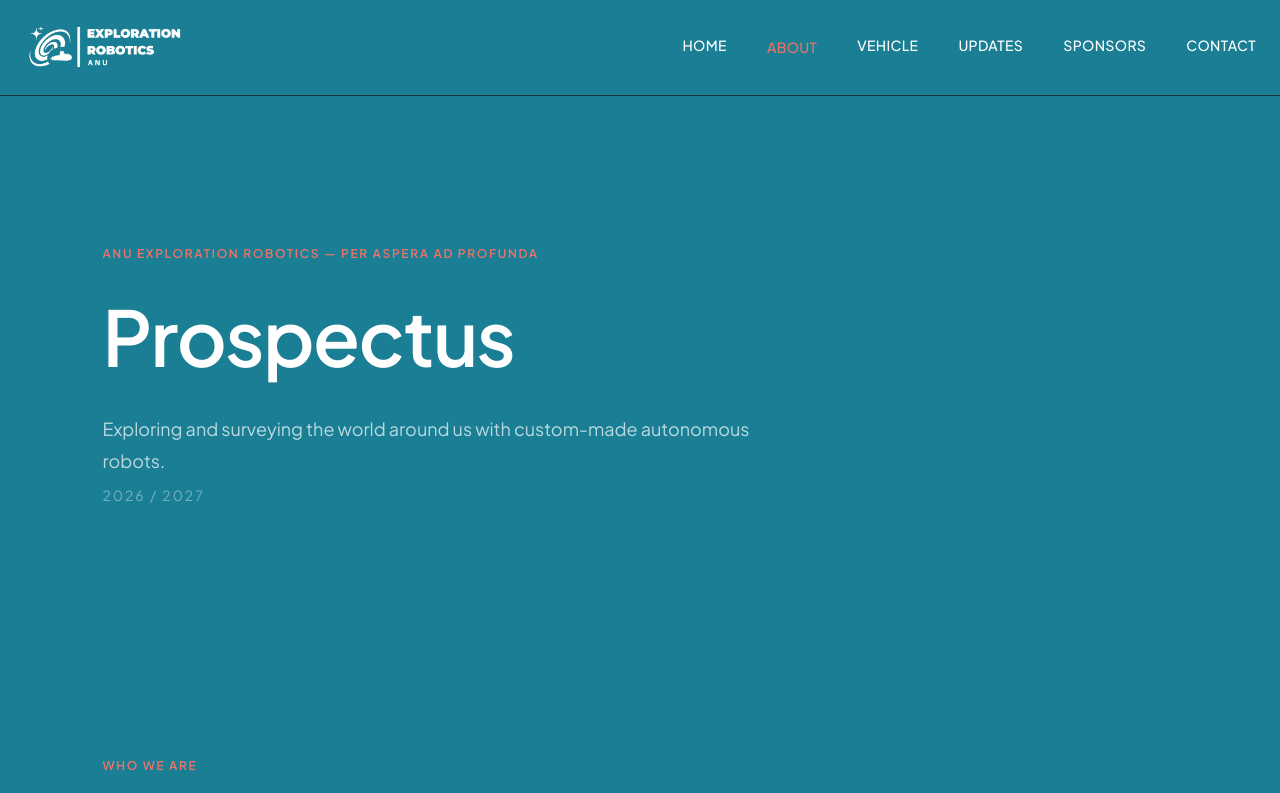
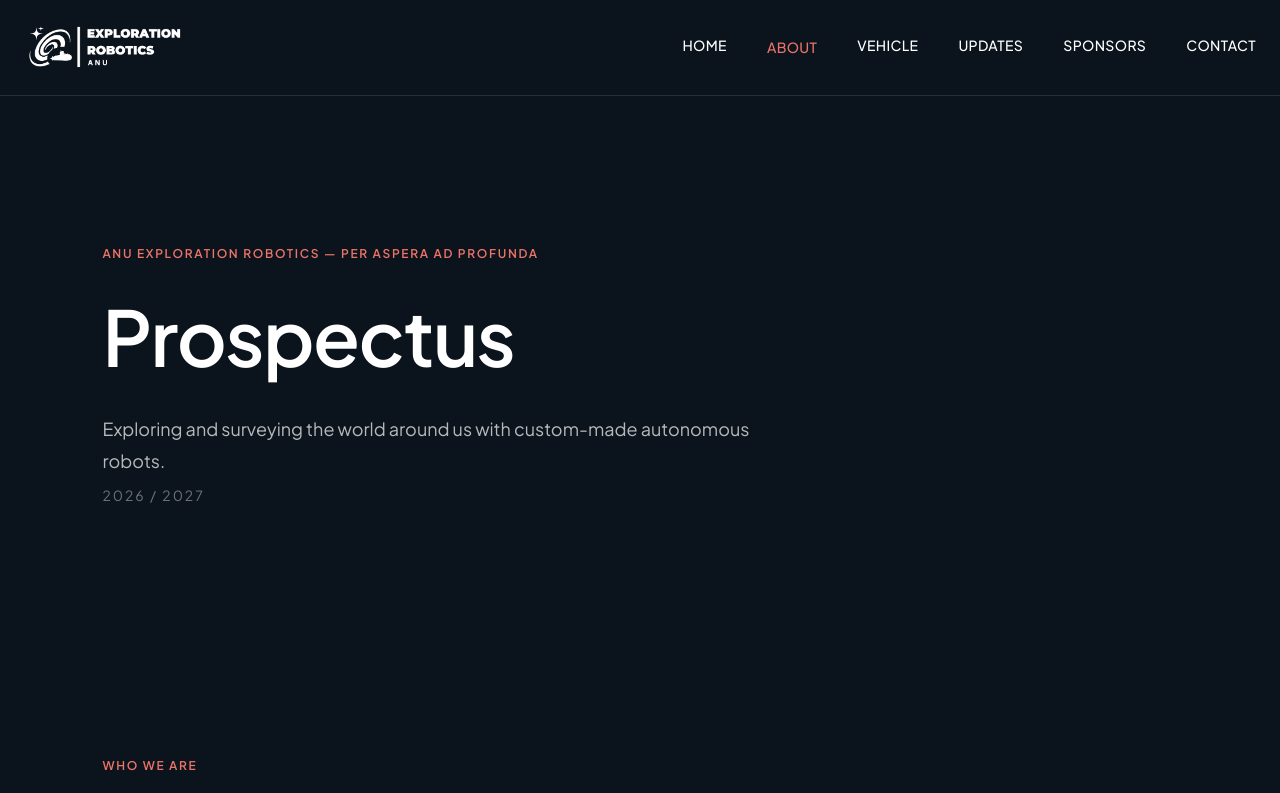
Before and after one commit to MxtthewLloyd/ANU-Exploration-Robotics-Website, a Next.js app in the folder anuxrobotics/: page /mission in a window 1280 px wide. Shown: the top 793 px of the page. Built offline with nearby package versions, Linux system fonts and the light colour scheme; a web font is replaced by a local one.

Commit message:
scroll effect removed from mission, and new animation

```diff
--- a/anuxrobotics/app/globals.css
+++ b/anuxrobotics/app/globals.css
@@ -38,8 +38,8 @@ h1, h2, h3, .font-display {
   background: linear-gradient(
     120deg,
     rgba(0,0,0,0.9) 0%,
-    rgba(0,0,0,0.6) 40%,
-    rgba(0,0,0,0.2) 60%,
+    rgba(0,0,0,0.7) 40%,
+    rgba(0,0,0,0.4) 60%,
     rgba(0,0,0,0) 100%
   );
 }
--- a/anuxrobotics/app/mission/page.tsx
+++ b/anuxrobotics/app/mission/page.tsx
@@ -1,5 +1,4 @@
 import Header from "@/components/Header";
-import DepthBackground from "@/components/DepthBackground";
 import ScrollReveal from "@/components/ScrollReveal";
 
 const requirements = [
@@ -93,7 +92,6 @@ const sponsorBenefits = [
 export default function ProspectusPage() {
   return (
     <>
-      <DepthBackground />
       <Header />
 
       {/* COVER */}
--- a/anuxrobotics/app/page.tsx
+++ b/anuxrobotics/app/page.tsx
@@ -17,7 +17,7 @@ export default function Home() {
             playsInline
             className="absolute inset-0 h-full w-full object-cover"
           >
-            <source src="/reef-home.mp4" type="video/mp4" />
+            <source src="/211375.mp4" type="video/mp4" />
           </video>
         </div>
 
--- a/anuxrobotics/components/DepthBackground.tsx
+++ b/anuxrobotics/components/DepthBackground.tsx
@@ -1,6 +1,6 @@
 "use client";
 
-import { useEffect, useRef } from "react";
+import { useEffect, useRef, useState } from "react";
 
 // Depth colour stops: [scroll progress 0-1, hex colour]
 const STOPS: [number, string][] = [
@@ -42,6 +42,7 @@ function colourAt(progress: number) {
 }
 
 export default function DepthBackground() {
+  const [bg, setBg] = useState(STOPS[0][1]);
   const ticking = useRef(false);
 
   useEffect(() => {
@@ -52,8 +53,7 @@ export default function DepthBackground() {
         const doc = document.documentElement;
         const max = doc.scrollHeight - doc.clientHeight;
         const progress = max > 0 ? window.scrollY / max : 0;
-        // Single source of truth — .hero-fade and anything else reads this too
-        doc.style.setProperty("--depth-color", colourAt(progress));
+        setBg(colourAt(progress));
         ticking.current = false;
       });
     }
@@ -70,7 +70,7 @@ export default function DepthBackground() {
     <div
       aria-hidden
       className="fixed inset-0 -z-10 transition-colors duration-300 ease-out"
-      style={{ background: "var(--depth-color, #1a7f94)" }}
+      style={{ background: bg }}
     />
   );
 }
```
